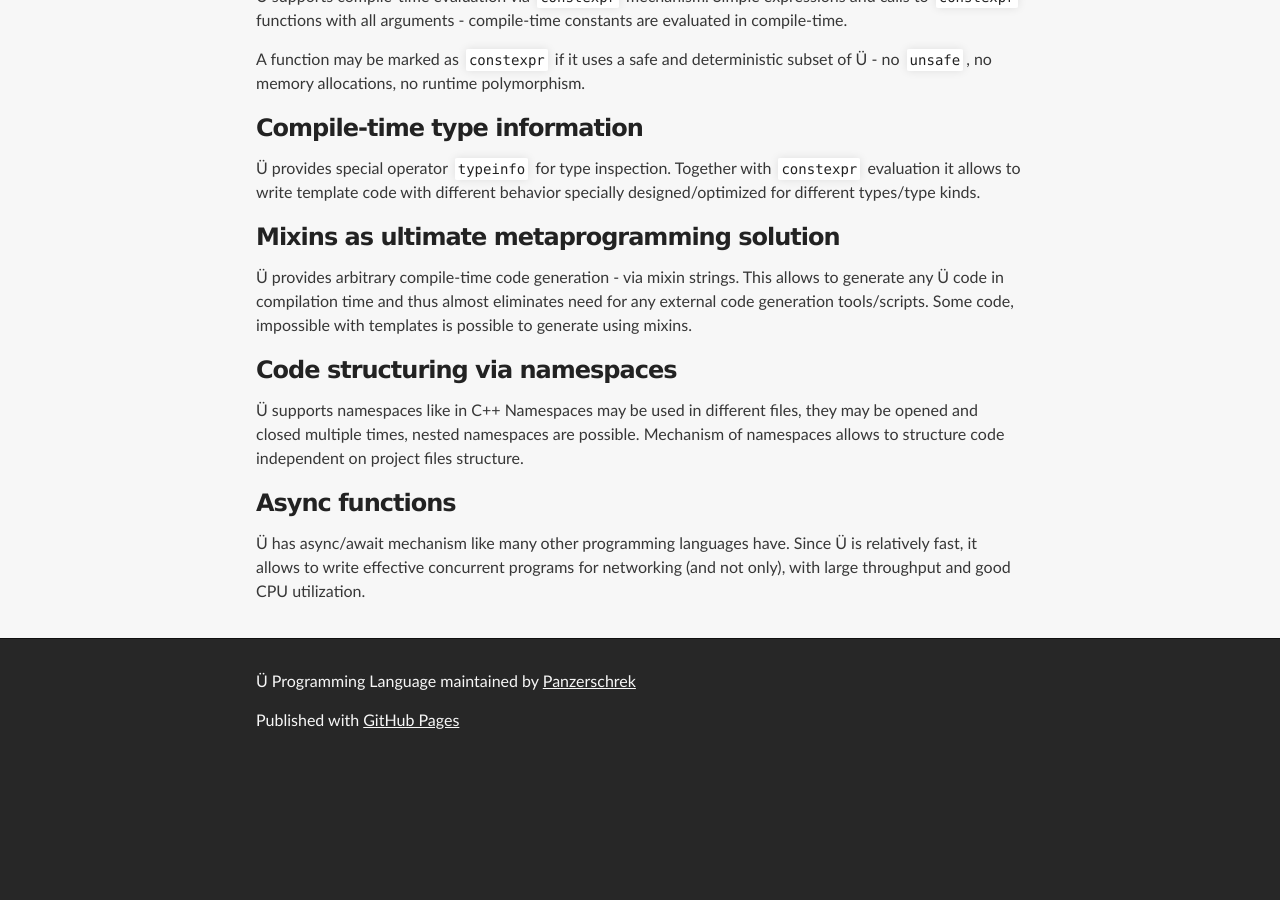
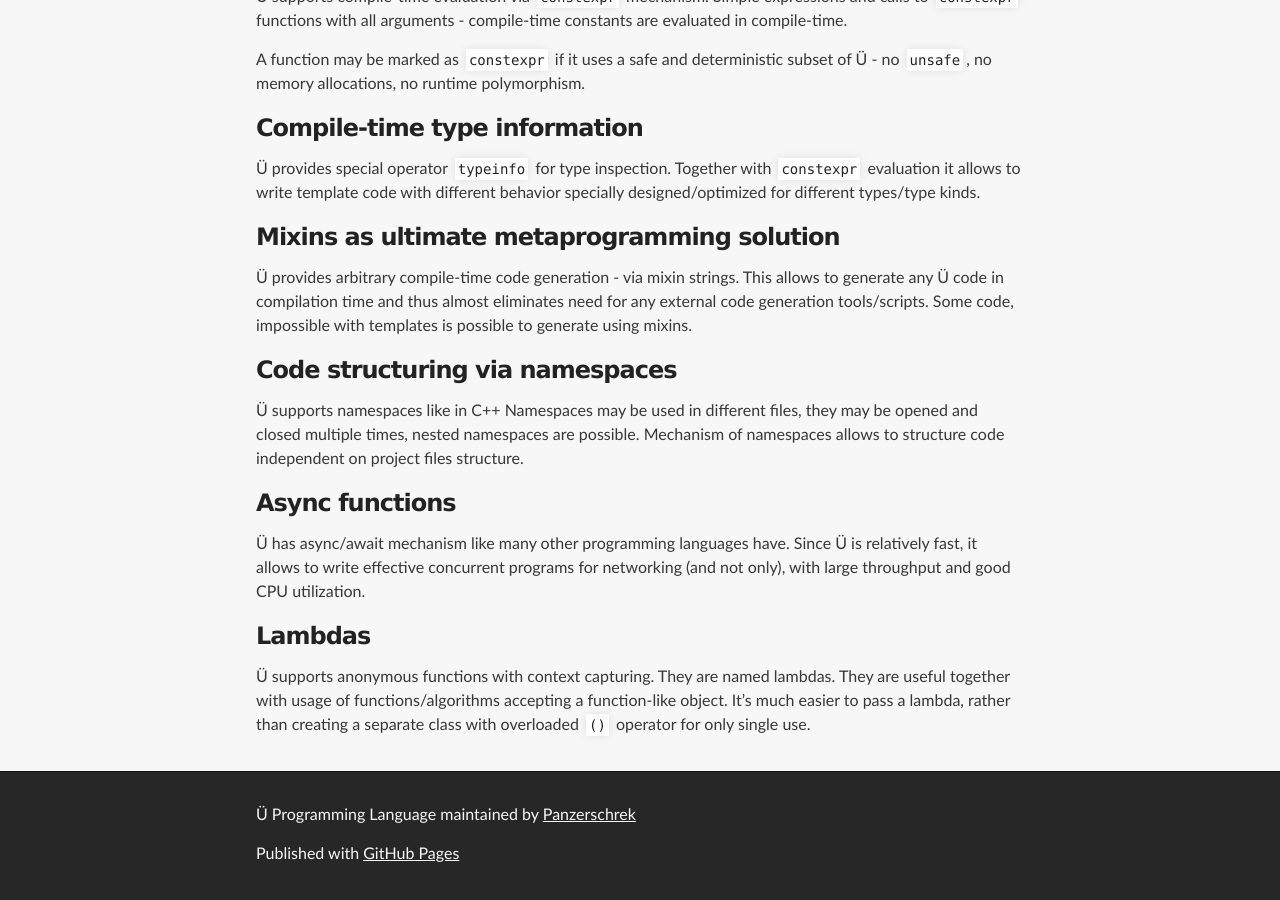
Before and after one commit to Panzerschrek/U-00DC-Sprache-site, a Jekyll site: the page built from overview.md, in a window 1280 px wide and 900 px high, scrolled down 4090 px. Built offline with Jekyll 4.4.1, drawn with Linux system fonts in a browser that asks for light colours; our own code applies the rules of GitHub Pages for plain Markdown files; before the commit the page ends 4857 px from its top, so only the background shows below that.

Commit message:
V obzornoj statje upomänuty lämbdy.

```diff
--- a/overview.md
+++ b/overview.md
@@ -227,3 +227,11 @@ Mechanism of namespaces allows to structure code independent on project files st
 
 Ü has async/await mechanism like many other programming languages have.
 Since Ü is relatively fast, it allows to write effective concurrent programs for networking (and not only), with large throughput and good CPU utilization.
+
+
+### Lambdas
+
+Ü supports anonymous functions with context capturing.
+They are named lambdas.
+They are useful together with usage of functions/algorithms accepting a function-like object.
+It's much easier to pass a lambda, rather than creating a separate class with overloaded `()` operator for only single use.
```
